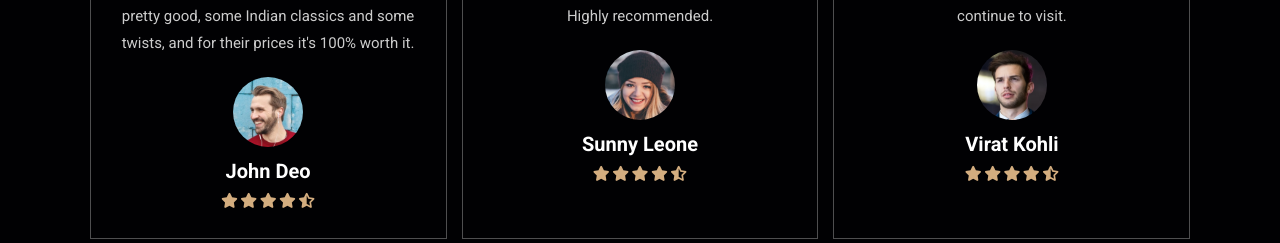
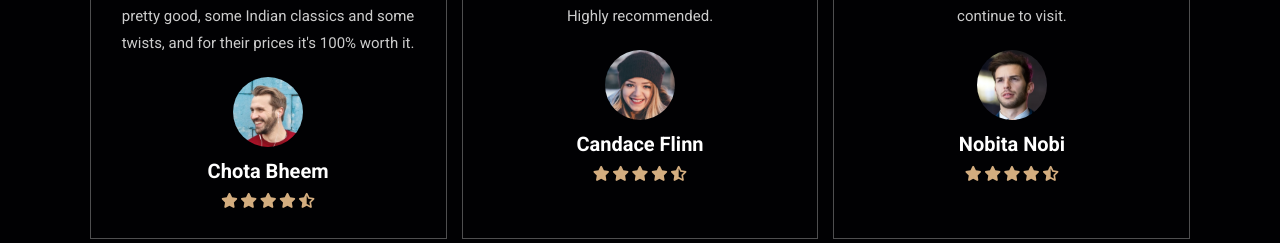
Before and after one commit to AnkitChatterjee30/CoffeeShop, a plain HTML site: page Coffee Shop/index.html in a window 1280 px wide. Shown: the part 3080-3323 px from the top of the page. Drawn offline with Linux system fonts and the light colour scheme.

Commit message:
Update index.html

```diff
--- a/Coffee Shop/index.html
+++ b/Coffee Shop/index.html
@@ -281,7 +281,7 @@
                     their main priority. Food is pretty good, some Indian classics and some twists, and for their prices
                     it's 100% worth it.</p>
                 <img src="images/pic-1.png" class="user" alt="">
-                <h3>John Deo</h3>
+                <h3>Chota Bheem</h3>
                 <div class="stars">
                     <i class="fas fa-star"></i>
                     <i class="fas fa-star"></i>
@@ -297,7 +297,7 @@
                     dining. It can be expensive but worth it and they do different deals on different nights so it's
                     worth checking them out before you book. Highly recommended.</p>
                 <img src="images/pic-2.png" class="user" alt="">
-                <h3>Sunny Leone</h3>
+                <h3>Candace Flinn</h3>
                 <div class="stars">
                     <i class="fas fa-star"></i>
                     <i class="fas fa-star"></i>
@@ -313,7 +313,7 @@
                     both the Snacks and Coffee restaurant. Coffee wow, pizza great and lovely selection of snacks. Love
                     this place and will continue to visit.</p>
                 <img src="images/pic-3.png" class="user" alt="">
-                <h3>Virat Kohli</h3>
+                <h3>Nobita Nobi</h3>
                 <div class="stars">
                     <i class="fas fa-star"></i>
                     <i class="fas fa-star"></i>
```
